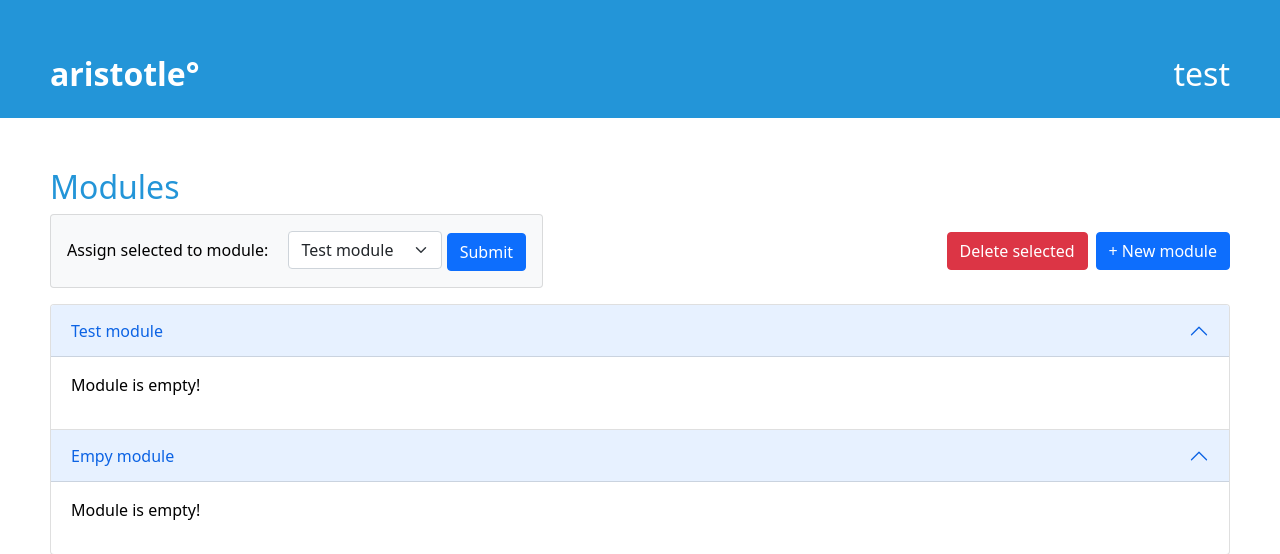
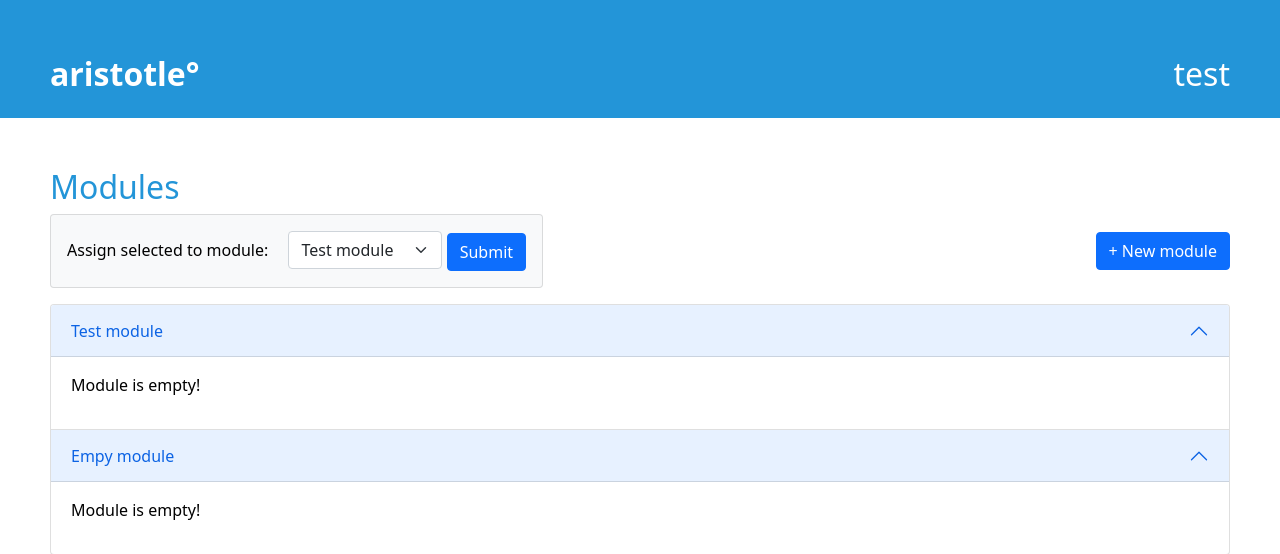
Before and after one commit to dabslee/aristotle, a Django app: template forum/templates/modules.html in a window 1280 px wide. Shown: the top 554 px of the page. Run offline with Django 3.2, Linux system fonts and the light colour scheme; the template is opened without the code that fills it: values that come from a table or form of the project are taken from there, others are empty; a user stored in the database is signed in; data comes from the database, SQL or seed files in the repository; both versions use the stored data as it was after the commit; some libraries are stand-ins or nearby versions.

Commit message:
removed deletion option, changed delete mode for modules (assignments) to set_null

```diff
--- a/forum/models.py
+++ b/forum/models.py
@@ -50,7 +50,7 @@ class Assignment(models.Model):
     )
     module = models.ForeignKey(
         AssignmentModule,
-        on_delete=models.CASCADE,
+        on_delete=models.SET_NULL,
         related_name='assignments_of_module',
         null=True
     )
--- a/forum/templates/modules.html
+++ b/forum/templates/modules.html
@@ -22,20 +22,8 @@ Modules
             </div>
         </div>
 
-        <div style="display: flex; flex-direction: row; align-items: center;">
-            <input onclick="return confirmDelete()" type="submit" value="Delete selected" name="delete-submit" class="btn btn-danger me-2">
-            <a href="{% url 'forum:createmodule' %}"><div class="btn btn-primary">+ New module</div></a>
-        </div>
+        <a href="{% url 'forum:createmodule' %}"><div class="btn btn-primary">+ New module</div></a>
     </div>
-    <script>
-        function confirmDelete() {
-            if (confirm("Are you sure you would like to delete these items? This action is irreversible.")) {
-                $("input[name='delete-submit']").submit();
-            } else {
-                return false;
-            }
-        }
-    </script>
     {% endif %}
 
     <div class="accordion" id="module-accordion">
```
Also changed, not shown: db.sqlite3, forum/migrations/0016_auto_20210826_1545.py (added).
